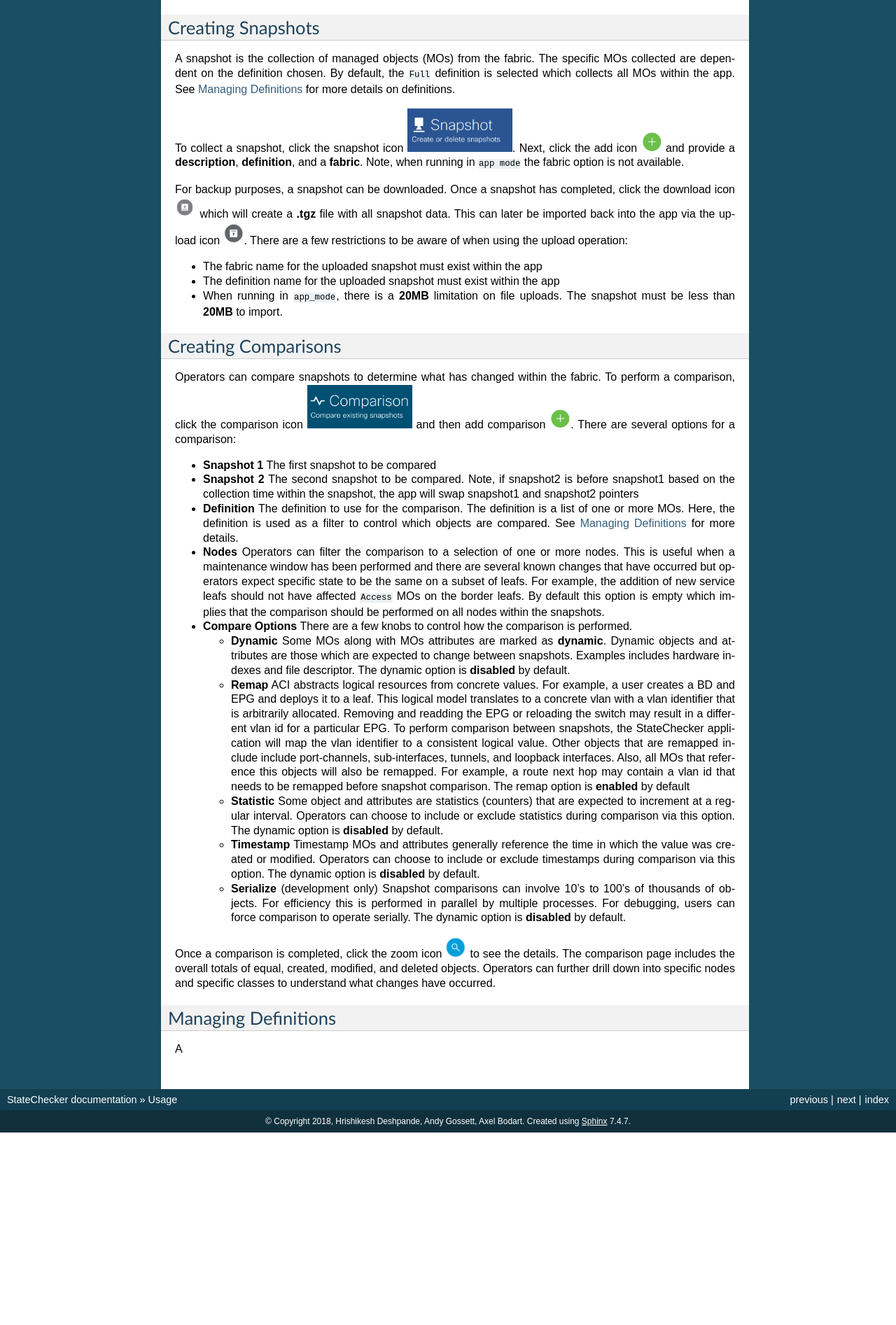
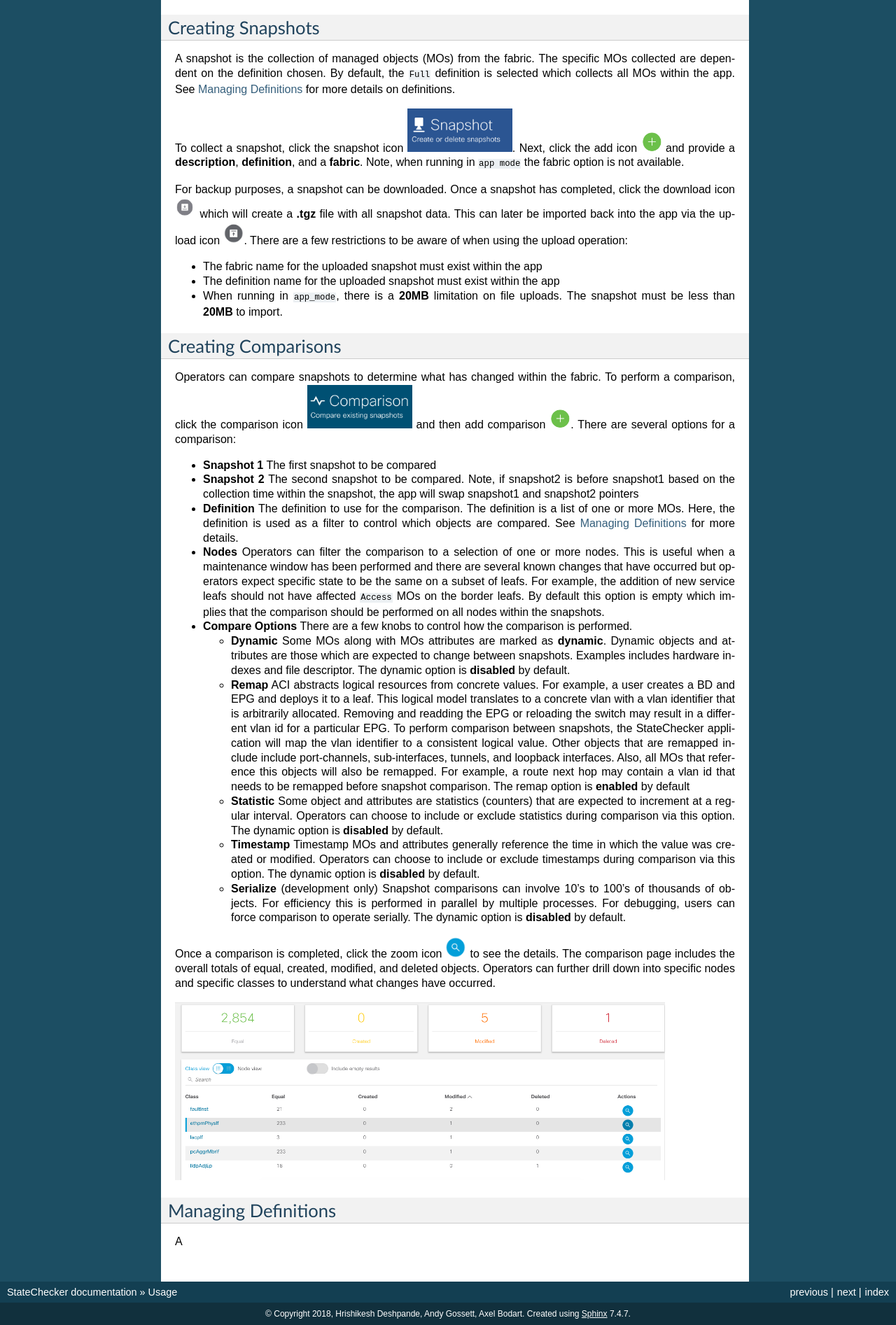
Before and after one commit to datacenter/statechecker, a Sphinx documentation site: the page built from docs/usage.rst, in a window 1280 px wide. Shown: the part 1330-3223 px from the top of the page at 70% size. Built offline with Sphinx 7.4.7, drawn with Linux system fonts in a browser that asks for light colours; before the commit the page ends 2948 px from its top, so only the background shows below that.

Commit message:
compare example

```diff
--- a/docs/usage.rst
+++ b/docs/usage.rst
@@ -200,3 +202,8 @@ A
 .. |icon_search| image:: icon_search.png
    :align: middle
    :width: 30
+
+
+.. |compare_example_1| image:: compare_example_1.png
+   :align: middle
+   :width: 700
```
Also changed, not shown: other parts of docs/usage.rst (+2 -0 lines), docs/compare_example_1.png (added).
